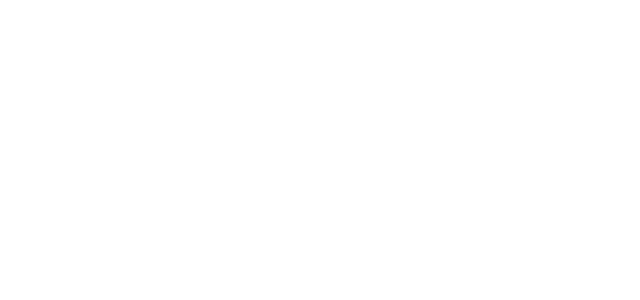
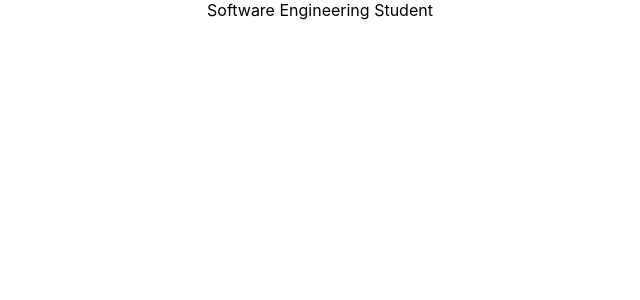
Before and after one commit to abenavidesaguirre/abenavidesaguirre.github.io, a React (Create React App) app: page / in a window 1280 px wide. Shown: the top 300 px of the page, without its empty margins (320-960 px from the left). Built offline with nearby package versions, Linux system fonts and the light colour scheme.

Commit message:
initalize landing page

```diff
--- a/src/App.js
+++ b/src/App.js
@@ -1,9 +1,11 @@
 import logo from './logo.svg';
 import './App.css';
+import { LandingPage } from './pages/Landing';
 
 function App() {
   return (
     <div className="App">
+      <LandingPage/>
     </div>
   );
 }
--- /dev/null
+++ b/src/pages/Landing.js
@@ -0,0 +1,8 @@
+import { Grid } from "@mui/material"
+
+export const LandingPage = () => {
+return(
+    <div>Software Engineering Student</div>
+)
+
+}
```
Also changed, not shown: src/pages/Landing.css (added).
